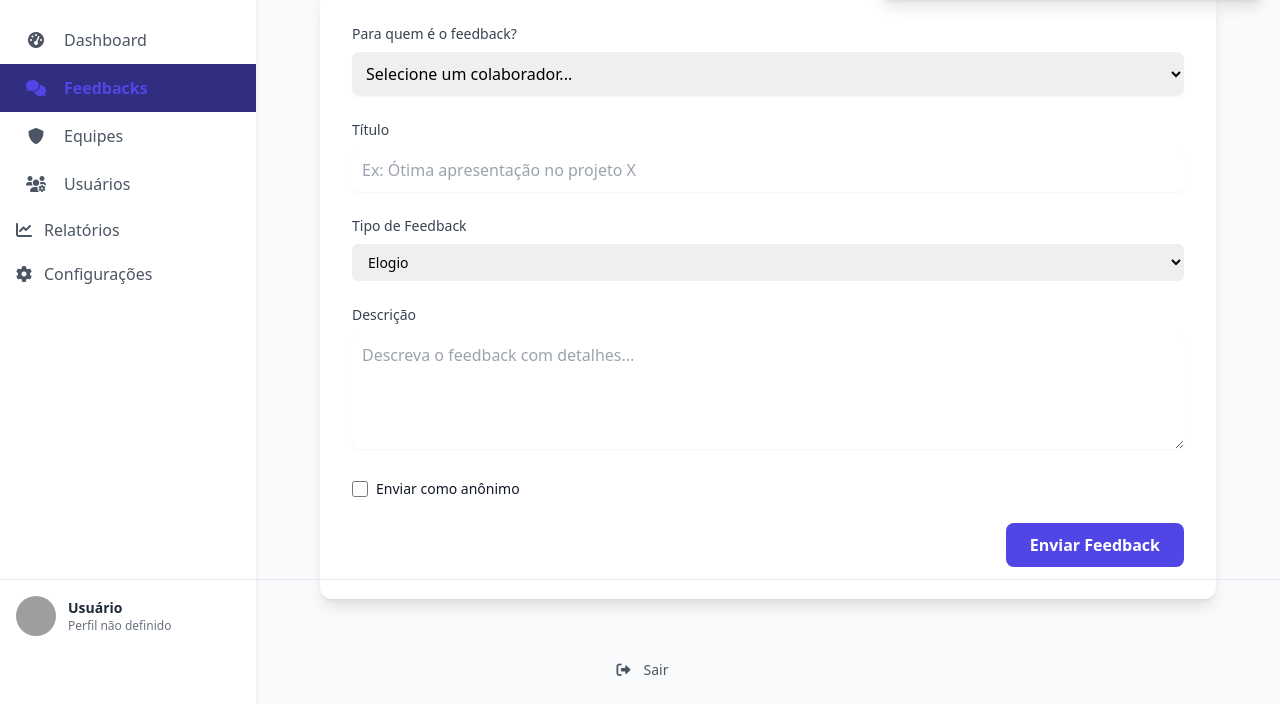
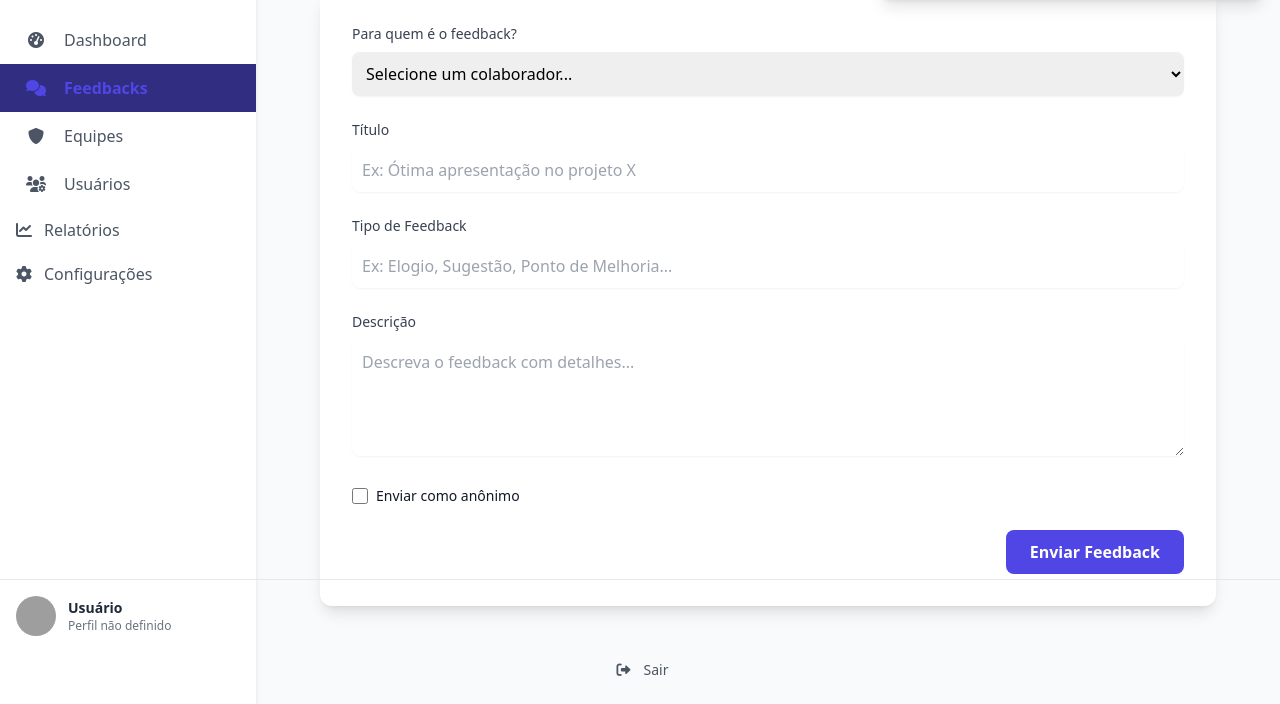
Before and after one commit to Mfzero0013/feedback-app-frontend, a plain HTML site: page feedback.html in a window 1280 px wide. Shown: the part 96-800 px from the top of the page. Drawn offline with nearby package versions, Linux system fonts and the light colour scheme; no server answers; sample sign-in values are in the browser's storage; grey boxes are pictures that could not be loaded.

Commit message:
Feat: Altera campo de tipo de feedback para texto

```diff
--- a/feedback.html
+++ b/feedback.html
@@ -79,11 +79,7 @@
 
                 <div>
                     <label for="tipo" class="block mb-2 text-sm font-medium text-gray-700">Tipo de Feedback</label>
-                    <select id="tipo" name="tipo" class="mt-1 block w-full pl-3 pr-10 py-2 text-base border-gray-300 focus:outline-none focus:ring-indigo-500 focus:border-indigo-500 sm:text-sm rounded-md">
-                        <option value="ELOGIO">Elogio</option>
-                        <option value="SUGESTAO">Sugestão</option>
-                        <option value="CRITICA">Crítica</option>
-                    </select>
+                    <input type="text" id="tipo" name="tipo" class="w-full border-gray-300 rounded-lg shadow-sm focus:ring-indigo-500 focus:border-indigo-500 p-2.5" placeholder="Ex: Elogio, Sugestão, Ponto de Melhoria...">
                     <p id="tipo-error" class="text-red-500 text-xs mt-1"></p>
                 </div>
 
```
